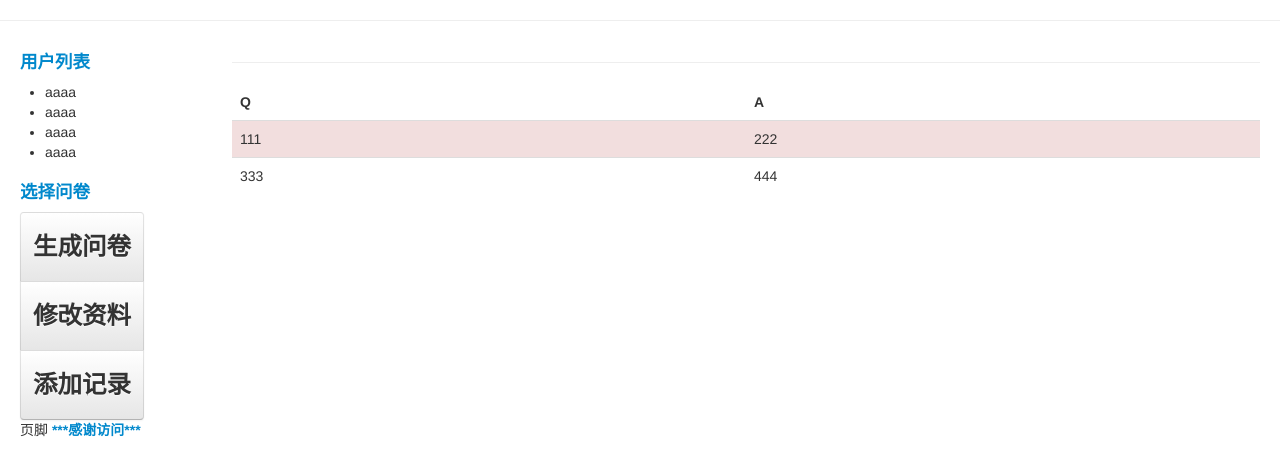
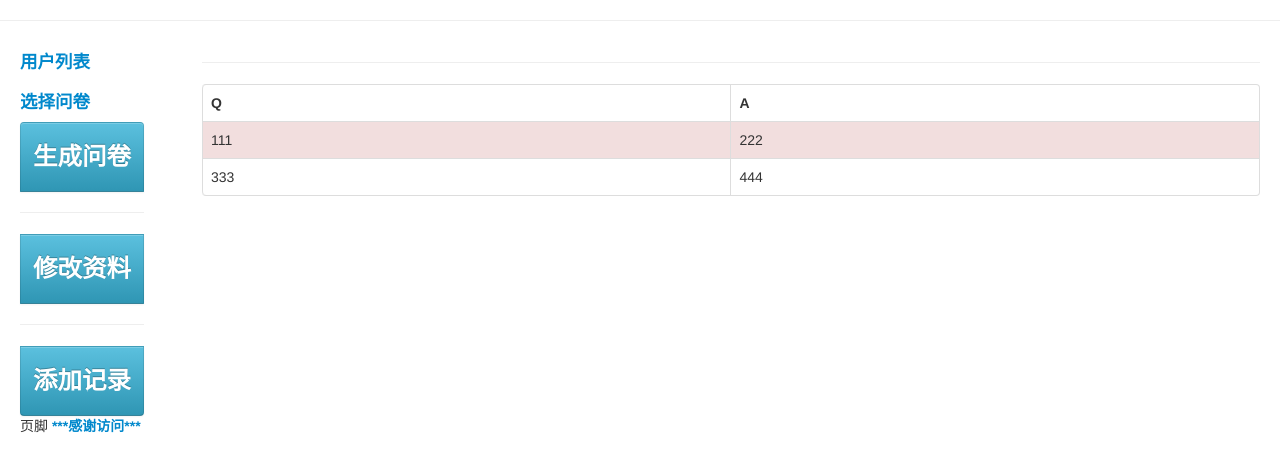
Before and after one commit to simadad/lab, a Django app: template labcrm/templates/labcrm/user_detail.html in a window 1280 px wide. Shown: the part 50-526 px from the top of the page. Run offline with Django 3.2, Linux system fonts and the light colour scheme; the template is opened without the code that fills it, so the values that code supplies are empty; parts of the project's set-up code (start-up, migrations or seed data) failed here and were passed over; some libraries are stand-ins or nearby versions.

Commit message:
detail-btn-modify

```diff
--- a/labcrm/templates/base.html
+++ b/labcrm/templates/base.html
@@ -5,7 +5,7 @@
 	{% load static %}
 	<meta name="viewport" content="width=device-width, initial-scale=1">
 	<link rel="stylesheet" href="https://cdn.rawgit.com/twbs/bootstrap/v4-dev/dist/css/bootstrap.css">
-	<link rel='stylesheet' type='text/css' href="{% static 'bootstrap\css\bootstrap.min.css' %}" />
+	<link rel='stylesheet' type='text/css' href="{% static 'dist\css\bootstrap.min.css' %}" />
 	<link rel='stylesheet' type='text/css' href="{% static 'bootstrap\css\bootstrap-responsive.min.css' %}" />
 	{% block link %}<link />{% endblock %}
     <title>{% block title %}标题{% endblock %}</title>
--- a/labcrm/templates/labcrm/user_detail.html
+++ b/labcrm/templates/labcrm/user_detail.html
@@ -8,7 +8,7 @@
 				<a data-toggle="collapse" data-parent="#accordion" href="#collapseOne" aria-expanded="true" aria-controls="collapseOne">用户列表</a>
 			</h4>
 		</div>
-		<div id="collapseOne" class="panel-collapse collapse in" role="tabpanel" aria-labelledby="headingOne">
+		<div id="collapseOne" class="panel-collapse collapse" role="tabpanel" aria-labelledby="headingOne">
 			<ul>
 				<li>aaaa</li>
 				<li>aaaa</li>
@@ -20,7 +20,7 @@
 	<div class="panel panel-default">
 		<div class="panel-heading" role="tab" id="headingTwo">
 			<h4 class="panel-title">
-				<a class="collapsed" data-toggle="collapse" data-parent="#accordion" href="#collapseTwo" aria-expanded="false" aria-controls="collapseTwo">选择问卷</a>
+				<a class="collapsed" data-toggle="collapse" data-parent="#accordion" href="#collapseTwo" aria-expanded="true" aria-controls="collapseTwo">选择问卷</a>
 			</h4>
 		</div>
 		<div id="collapseTwo" class="panel-collapse collapse" role="tabpanel" aria-labelledby="headingTwo">
@@ -33,27 +33,30 @@
 		</div>
 	</div>
 </div>
-<div class="btn-group btn-group-vertical">
-	<div class='btn'><h3>生成问卷</h3></div>
-	<div class='btn'><h3>修改资料</h3></div>
-	<div class='btn'><h3>添加记录</h3></div>
+<div class="btn-group btn-group-vertical" role="group">
+	<button class='btn btn-info'><h3>生成问卷</h3></button><hr />
+	<button class='btn btn-info' onclick='info_modify()'><h3>修改资料</h3></button><hr />
+	<button class='btn btn-info'><h3>添加记录</h3></button>
 </div>
 {% endblock %}
 {% block row-right %}
+<div class="row">
+<div class='col-md-12'>
 	<h2>{{ user.nickname }}</h2>
 	<hr />
-<table class="table table-hover table-striped">
-	<thead>
+	<form id='form_details'>
+	<table class="table table-hover table-striped table-bordered">
+		<thead class="thead-inverse">
 			<tr>
 				<th><b>Q</b></th>
-			<th><B>A</B></th>
+				<th><b>A</b></th>
 			</tr>
 		</thead>
 		<tbody>
 		{% for answer in user.answers.all %}
 			<tr>
 				<td>{{ answer.question }}</td>
-			<td>{{ answer.answer }}</td>
+				<td><input class="form-control form-control-lg tagAnswer" type="text" placeholder="{{ answer.answer }}" readonly></td>
 			</tr>
 		{% endfor %}
 			<tr class='error'>
@@ -66,4 +69,29 @@
 			</tr>
 		</tbody>
 	</table>
+	</form>
+</div>
+</div>
+<div class='row hidden' id='tagBtnHidden'>
+	<div class="col-md-4 col-md-offset-1 btn btn-primary" type='button' onclick='tagInfoAdd()'>增添信息</div>
+	<div class="col-md-4 col-md-offset-2 btn btn-primary" type='button' onclick='modifyConfirm()'>确认修改</div>
+</div>
 {% endblock %}
+{% block script %}
+<script>
+function info_modify(){
+	var tagsAanswer = document.getElementsByClassName("tagAnswer");
+	for(var i=0;i<tagsAanswer.length;i++){
+		tagsAanswer[i].removeAttribute("readonly");
+	};
+
+	var tagBtnHidden = document.getElementById("tagBtnHidden");
+	var classVal = tagBtnHidden.getAttribute("class");
+	classVal = classVal.replace('hidden', '');
+	tagBtnHidden.setAttribute("class", classVal);
+};
+
+
+
+</script>
+{% endblock %}
```
Lines whose indentation alone changed are shown as unchanged.
